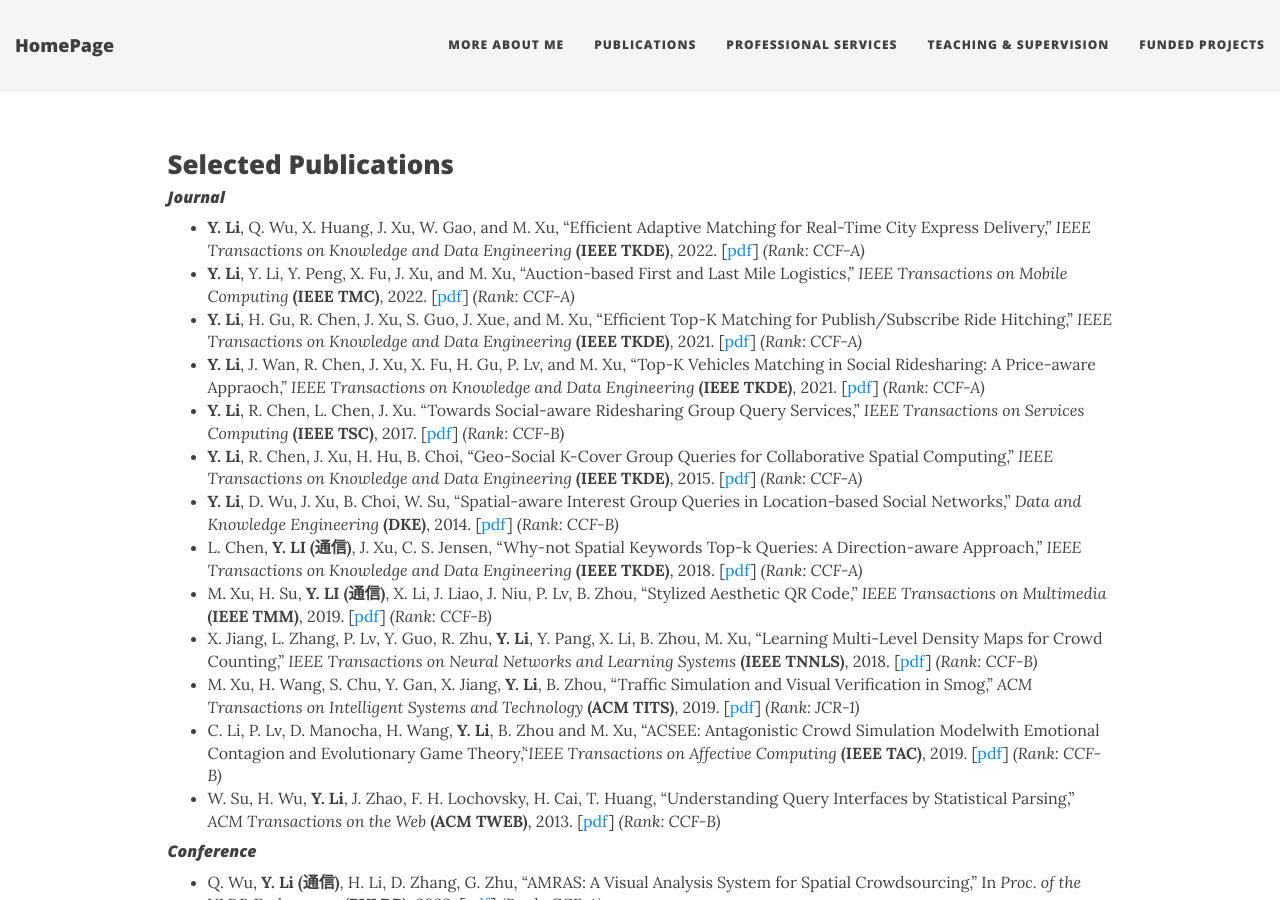
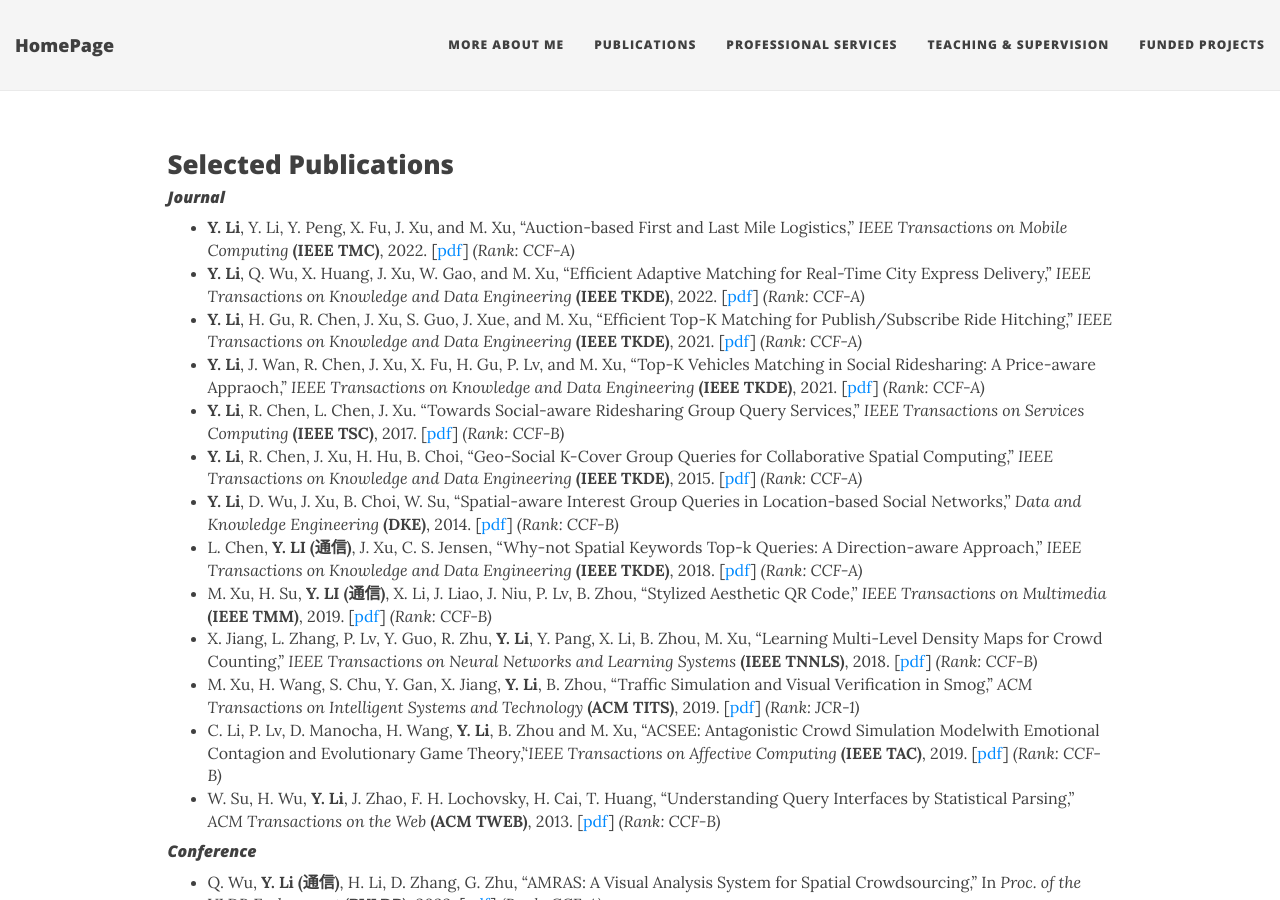
Before and after one commit to zzudb/zzudb.github.io, a Jekyll site: the page built from pages/mypublications.md, in a window 1280 px wide and 900 px high. Built offline with Jekyll 4.4.1, drawn with Linux system fonts in a browser that asks for light colours; nearby versions of some CDN libraries.

```diff
--- a/pages/mypublications.md
+++ b/pages/mypublications.md
@@ -6,8 +6,8 @@ show-avatar: false
 
 #### _Journal_
 
+* **Y. Li**, Y. Li, Y. Peng, X. Fu, J. Xu, and M. Xu, "Auction-based First and Last Mile Logistics,'' _IEEE Transactions on Mobile Computing_ **(IEEE TMC)**, 2022. [[pdf](https://zzudb.github.io/pages/mypublications/)] _(Rank: CCF-A)_
 * **Y. Li**, Q. Wu, X. Huang, J. Xu, W. Gao, and M. Xu, "Efficient Adaptive Matching for Real-Time City Express Delivery,'' _IEEE Transactions on Knowledge and Data Engineering_ **(IEEE TKDE)**, 2022. [[pdf](https://zzudb.github.io/pages/mypublications/)] _(Rank: CCF-A)_
-* **Y. Li**, Y. Li, Y. Peng, X. Fu, J. Xu, and M. Xu, "Auction-based First and Last Mile Logistics,'' _IEEE Transactions on Mobile Computing_ **(IEEE TMC)**, 2022. [[pdf](https://zzudb.github.io/pages/mypublications/)] _(Rank: CCF-A)_
 * **Y. Li**, H. Gu, R. Chen, J. Xu, S. Guo, J. Xue, and M. Xu, "Efficient Top-K Matching for Publish/Subscribe Ride Hitching,'' _IEEE Transactions on Knowledge and Data Engineering_ **(IEEE TKDE)**, 2021. [[pdf](https://zzudb.github.io/pages/mypublications/)] _(Rank: CCF-A)_
 * **Y. Li**, J. Wan, R. Chen, J. Xu, X. Fu, H. Gu, P. Lv, and M. Xu, "Top-K Vehicles Matching in Social Ridesharing: A Price-aware Appraoch,'' _IEEE Transactions on Knowledge and Data Engineering_ **(IEEE TKDE)**, 2021. [[pdf](https://zzudb.github.io/pages/mypublications/)] _(Rank: CCF-A)_
 * **Y. Li**, R. Chen, L. Chen, J. Xu. "Towards Social-aware Ridesharing Group Query Services,'' _IEEE Transactions on Services Computing_ **(IEEE TSC)**, 2017. [[pdf](https://zzudb.github.io/pages/mypublications/)] _(Rank: CCF-B)_
```
